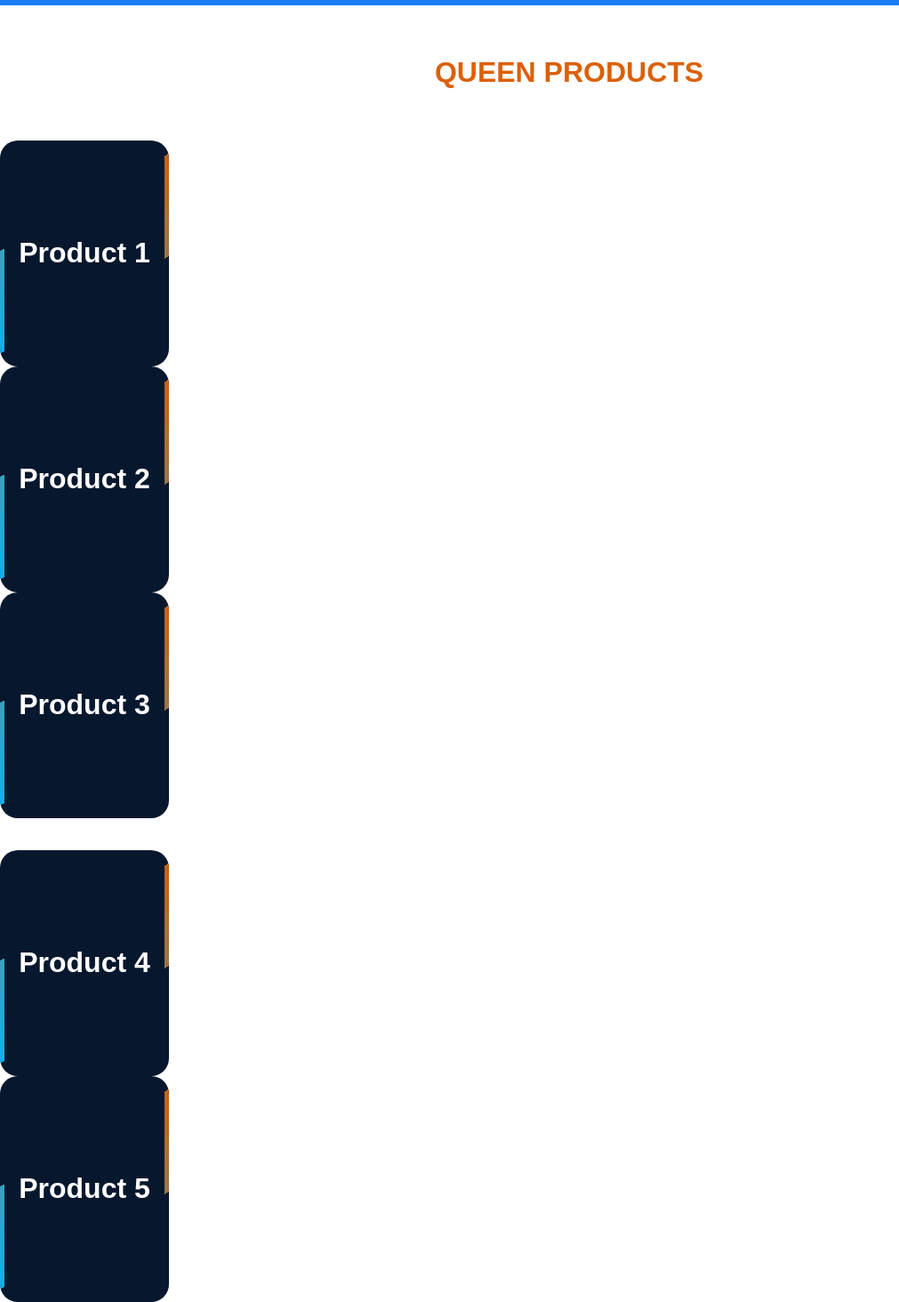
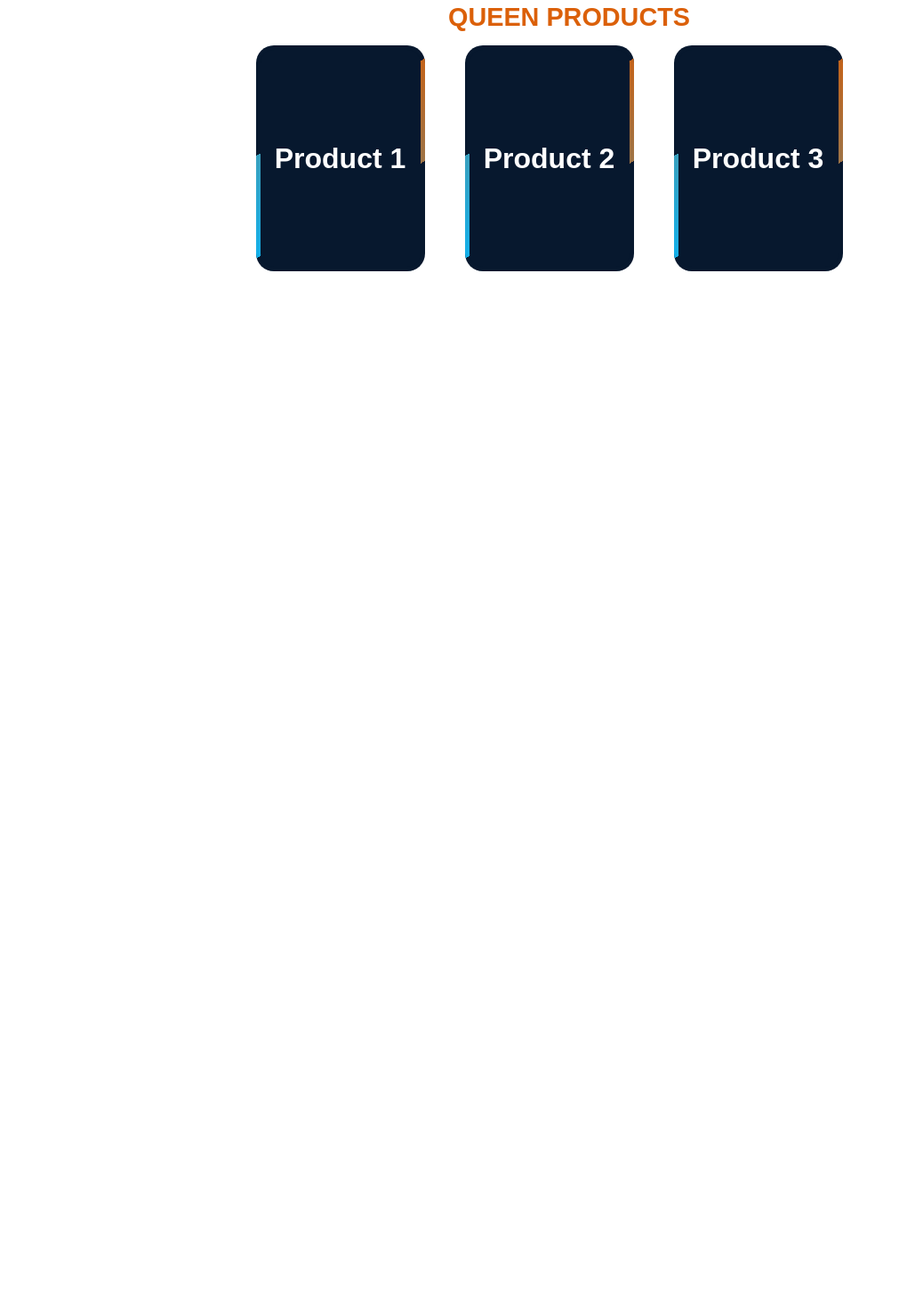
Before and after one commit to etiennewayne/cq_proj, a plain HTML site: page index.html in a window 1280 px wide. Shown: the part 896-2360 px from the top of the page at 89% size, without its empty margins (0-1011 px from the left). After the commit the page ends 1201 px from the top, so only its background shows below. Drawn offline with Linux system fonts and the light colour scheme.

Commit message:
update css styles

```diff
--- a/css/style.css
+++ b/css/style.css
@@ -42,9 +42,9 @@ height: 100%;
     background-repeat: no-repeat;
     background-size: cover;
     position: relative;
-  }
+}
 
-  .hero-text {
+.hero-text {
     text-align: center;
     position: absolute;
     top: 50%;
@@ -52,7 +52,7 @@ height: 100%;
     transform: translate(-50%, -50%);
     color: white;
     -webkit-text-stroke: 1px coral;
-  }
+}
 
 .blog-container{
     background-color: rgb(26, 122, 248);
@@ -61,8 +61,9 @@ height: 100%;
     background-repeat: no-repeat;
     background-size: cover;
     position: relative;
+}
 
-}
+
 .blog-text{
     text-align: center;
     position: absolute;
@@ -73,6 +74,15 @@ height: 100%;
     color: white;
 }
 
+
+
+.product-header-title{
+    margin: 15px;
+    font-weight: bold;
+    font-size: 1.8em;
+    text-align: center;
+    color: rgba(218, 93, 4, 0.979);
+}
 
 .card-container {
   display: flex;
@@ -92,86 +102,16 @@ height: 100%;
     margin-right: 45px;
 }
 
-.card2 {
-  width: 190px;
-  height: 254px;
-  background: #07182E;
-  position: relative;
-  display: flex;
-  place-content: center;
-  place-items: center;
-  overflow: hidden;
-  border-radius: 20px;
-  margin-right: 45px;
-}
 
-.card3 {
-  width: 190px;
-  height: 254px;
-  background: #07182E;
-  position: relative;
-  display: flex;
-  place-content: center;
-  place-items: center;
-  overflow: hidden;
-  border-radius: 20px;
-  margin-right: 45px;
-}
 
-.card4 {
-  width: 190px;
-  height: 254px;
-  background: #07182E;
-  position: relative;
-  display: flex;
-  place-content: center;
-  place-items: center;
-  overflow: hidden;
-  border-radius: 20px;
-  margin-right: 45px;
-}
-
-.card5 {
-  width: 190px;
-  height: 254px;
-  background: #07182E;
-  position: relative;
-  display: flex;
-  place-content: center;
-  place-items: center;
-  overflow: hidden;
-  border-radius: 20px;
-  margin-right: 45px;
-}
 .card h2 {
   z-index: 1;
   color: white;
   font-size: 2em;
 }
 
-.card2 h2 {
-  z-index: 1;
-  color: white;
-  font-size: 2em;
-}
 
-.card3 h2 {
-  z-index: 1;
-  color: white;
-  font-size: 2em;
-}
 
-.card4 h2 {
-  z-index: 1;
-  color: white;
-  font-size: 2em;
-}
-
-.card5 h2 {
-  z-index: 1;
-  color: white;
-  font-size: 2em;
-}
 .card::before {
   content: '';
   position: absolute;
@@ -182,45 +122,6 @@ height: 100%;
   transition: all 0.2s linear;
 }
 
-.card2::before {
-  content: '';
-  position: absolute;
-  width: 100px;
-  background-image: linear-gradient(180deg, rgb(0, 183, 255), rgba(218, 93, 4, 0.979));
-  height: 130%;
-  animation: rotBGimg 3s linear infinite;
-  transition: all 0.2s linear;
-}
-
-.card3::before {
-  content: '';
-  position: absolute;
-  width: 100px;
-  background-image: linear-gradient(180deg, rgb(0, 183, 255), rgba(218, 93, 4, 0.979));
-  height: 130%;
-  animation: rotBGimg 3s linear infinite;
-  transition: all 0.2s linear;
-}
-
-.card4::before {
-  content: '';
-  position: absolute;
-  width: 100px;
-  background-image: linear-gradient(180deg, rgb(0, 183, 255), rgba(218, 93, 4, 0.979));
-  height: 130%;
-  animation: rotBGimg 3s linear infinite;
-  transition: all 0.2s linear;
-}
-
-.card5::before {
-  content: '';
-  position: absolute;
-  width: 100px;
-  background-image: linear-gradient(180deg, rgb(0, 183, 255), rgba(218, 93, 4, 0.979));
-  height: 130%;
-  animation: rotBGimg 3s linear infinite;
-  transition: all 0.2s linear;
-}
 
 @keyframes rotBGimg {
   from {
@@ -244,37 +145,3 @@ height: 100%;
   background-image: linear-gradient(180deg, rgb(81, 255, 0), purple);
   animation: rotBGimg 3.5s linear infinite;
 } */
-
-.card2::after {
-  content: '';
-  position: absolute;
-  background: #07182E;
-  ;
-  inset: 5px;
-  border-radius: 15px;
-}
-.card3::after {
-  content: '';
-  position: absolute;
-  background: #07182E;
-  ;
-  inset: 5px;
-  border-radius: 15px;
-}
-.card4::after {
-  content: '';
-  position: absolute;
-  background: #07182E;
-  ;
-  inset: 5px;
-  border-radius: 15px;
-}
-
-.card5::after {
-  content: '';
-  position: absolute;
-  background: #07182E;
-  ;
-  inset: 5px;
-  border-radius: 15px;
-}
--- a/index.html
+++ b/index.html
@@ -36,12 +36,12 @@
 
     <div class="hero-image">
         <div class="hero-text">
-    <H1 style="font-size: 50px; font-family: sans-serif;">COOLING QUEENS</H1>
-    <H2>We can keep you cool!</H2>
+            <h1 style="font-size: 50px; font-family: sans-serif;">COOLING QUEENS</h1>
+            <h2>We can keep you cool!</h2>
         </div>
     </div>
 
-    <br>
+
     <div class="blog-container">
         <div class="blog-text">
             <H2>Cooling Queens can help you the way you wanted!<br>
@@ -49,40 +49,26 @@
                 We ensure the best thing we can do!</H2>
         </div>
     </div>
-    <br><br>
-    <div class="product-header">
-    <H1 style="text-align: center; color: rgba(218, 93, 4, 0.979);">QUEEN PRODUCTS </H1>
+
+
+    <div class="product-header-title">
+        QUEEN PRODUCTS
     </div>
-    <br><br>
 
-        <div class="cardcontainer">
+
+    <div class="card-container">
         <div class="card">
             <h2>Product 1</h2>
         </div>
-          <div class="card2">
+
+        <div class="card">
             <h2>Product 2</h2>
         </div>
-          <div class="card3">
-            <h2>Product 3</h2></div></div>
-            <br><br>
-            <div class="cardcontainer2">
-                <div class="card4">
-                    <h2>Product 4</h2>
-                  </div>
-                  <div class="card5">
-                    <h2>Product 5</h2>
+
+        <div class="card">
+            <h2>Product 3</h2>
         </div>
     </div>
 
-
-
-
-
-        </div>
-
-
-
-
-
 </body>
 </html>
```
Lines whose indentation alone changed are shown as unchanged.
